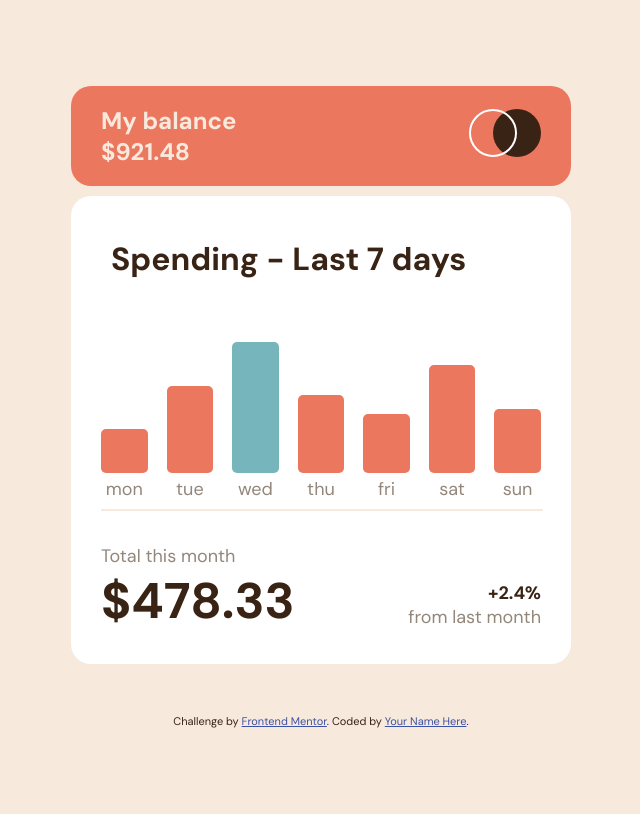
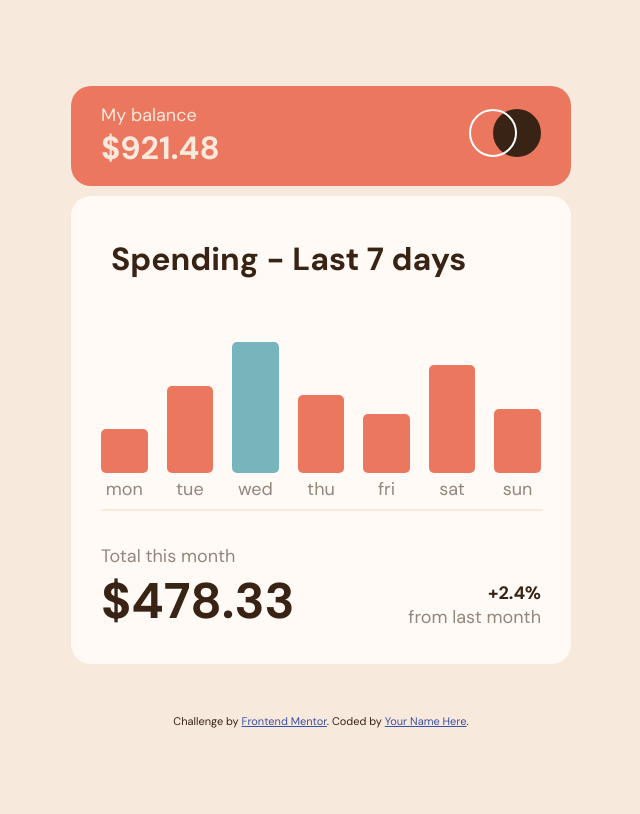
Before and after one commit to natchanonnn/frontendmentor_expense_chart, a plain HTML site: page index.html in a window 1280 px wide. Shown: the whole page, without its empty margins (319-959 px from the left). Drawn offline with Linux system fonts and the light colour scheme.

Commit message:
Style fix

```diff
--- a/index.html
+++ b/index.html
@@ -62,6 +62,15 @@
     .topBar > div {
       margin: 0 30px;
     }
+
+    .topBar__title {
+      font-size: 18px;
+      font-weight: 400;
+    }
+    .topBar__balance {
+      font-size: 32px;
+      font-weight: 700;
+    }
     .ContentBox {
       display: flex;
       justify-content: center;
@@ -69,7 +78,7 @@
       flex-direction: column;
       height: 100%;
       width: calc(100% - 60px);
-      background-color: white;
+      background-color: var(--Very-pale-orange);
       border-radius: 20px;
       padding: 20px 30px;
     }
```
